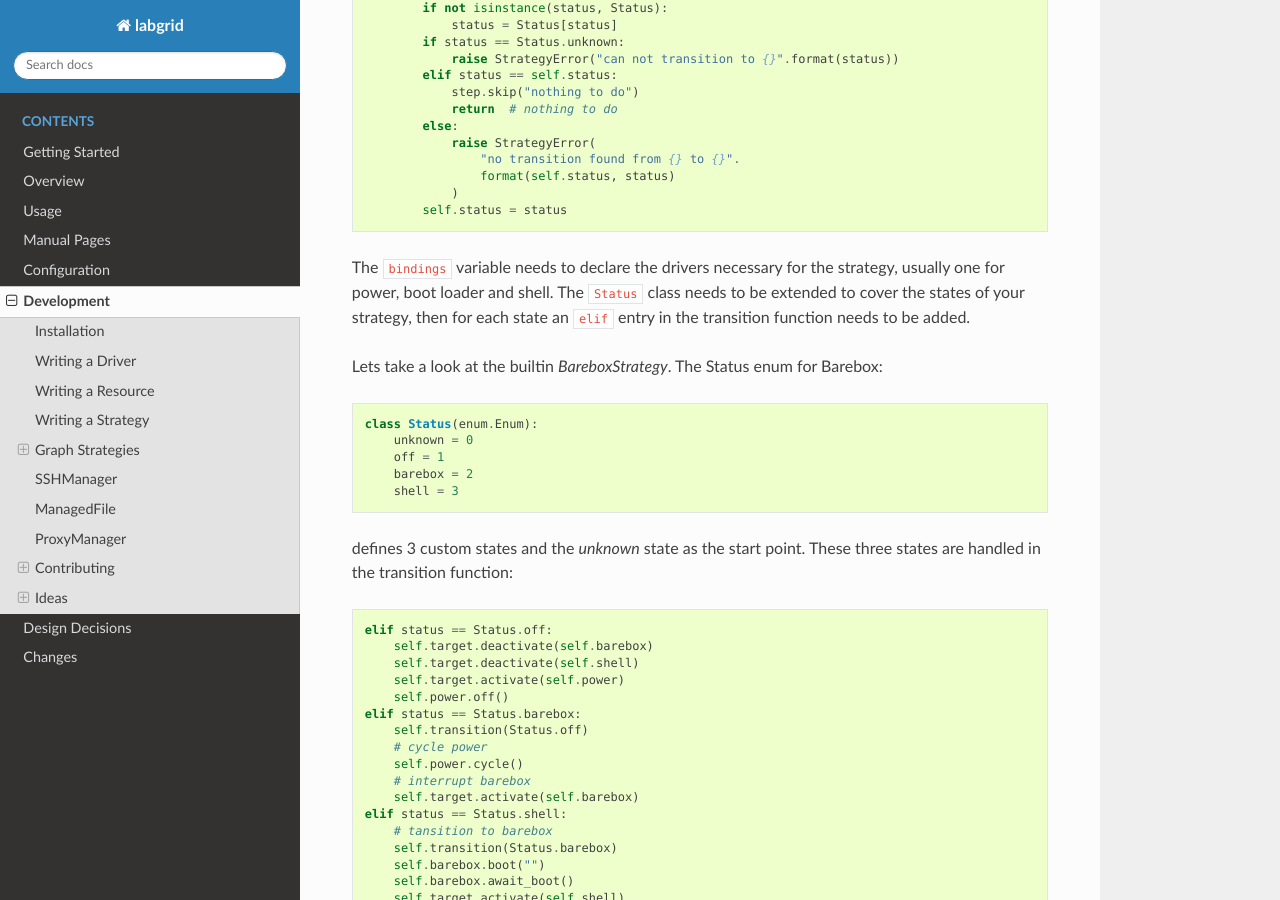
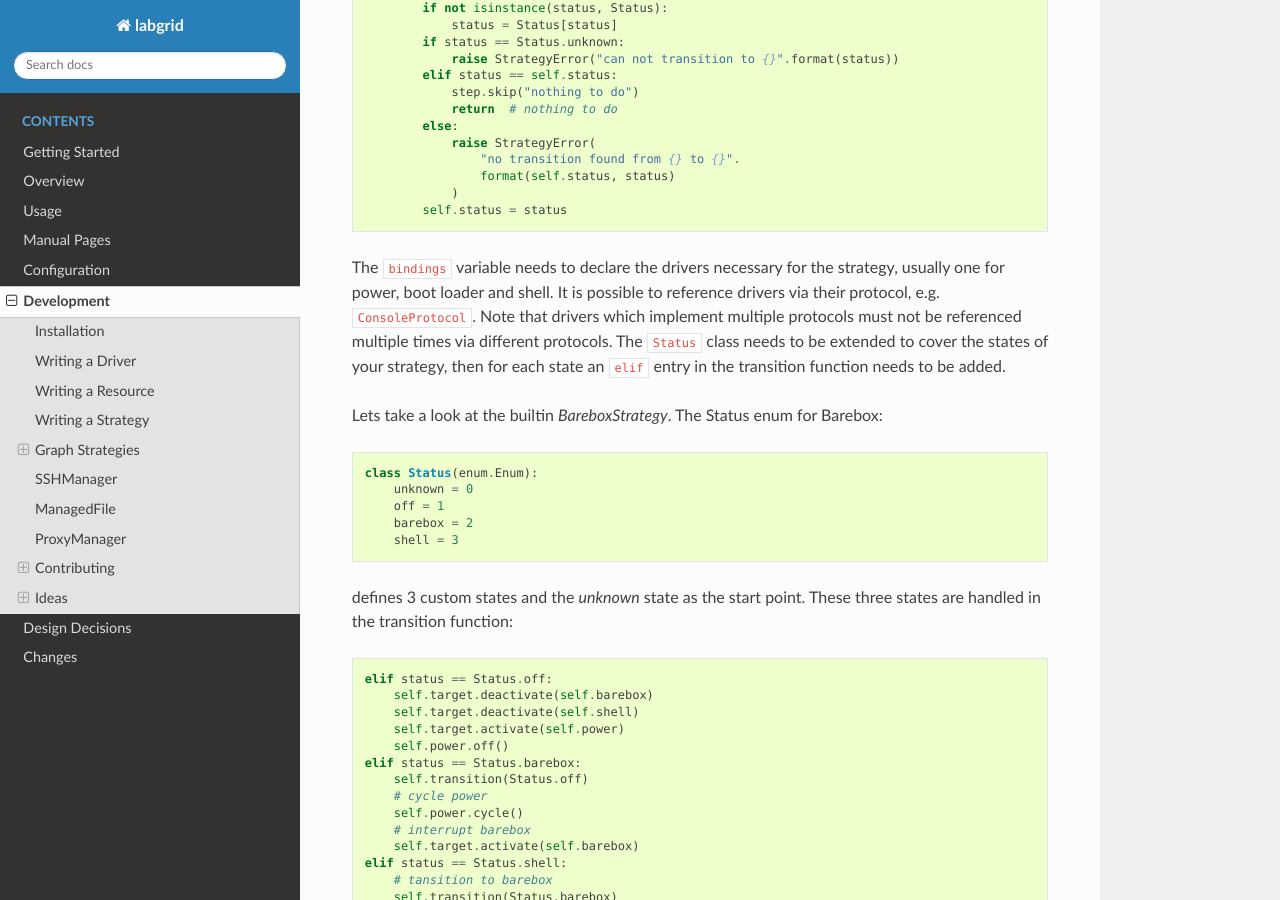
Before and after one commit to labgrid-project/labgrid, a Sphinx documentation site: the page built from doc/development.rst, in a window 1280 px wide and 900 px high, scrolled down 4303 px. Built offline with Sphinx 7.4.7 and the Read the Docs theme 2.0.0, drawn with Linux system fonts in a browser that asks for light colours; pages that are not in the unit, such as notebooks, are missing from menus.

Commit message:
doc: development: mention protocol references in bindings
Signed-off-by: Bastian Krause <bst@pengutronix.de>

```diff
--- a/doc/development.rst
+++ b/doc/development.rst
@@ -246,6 +246,10 @@ Start by creating a strategy skeleton:
 
 The ``bindings`` variable needs to declare the drivers necessary for the
 strategy, usually one for power, boot loader and shell.
+It is possible to reference drivers via their protocol, e.g.
+``ConsoleProtocol``.
+Note that drivers which implement multiple protocols must not be referenced
+multiple times via different protocols.
 The ``Status`` class needs to be extended to cover the states of your strategy,
 then for each state an ``elif`` entry in the transition function needs to be
 added.
```
